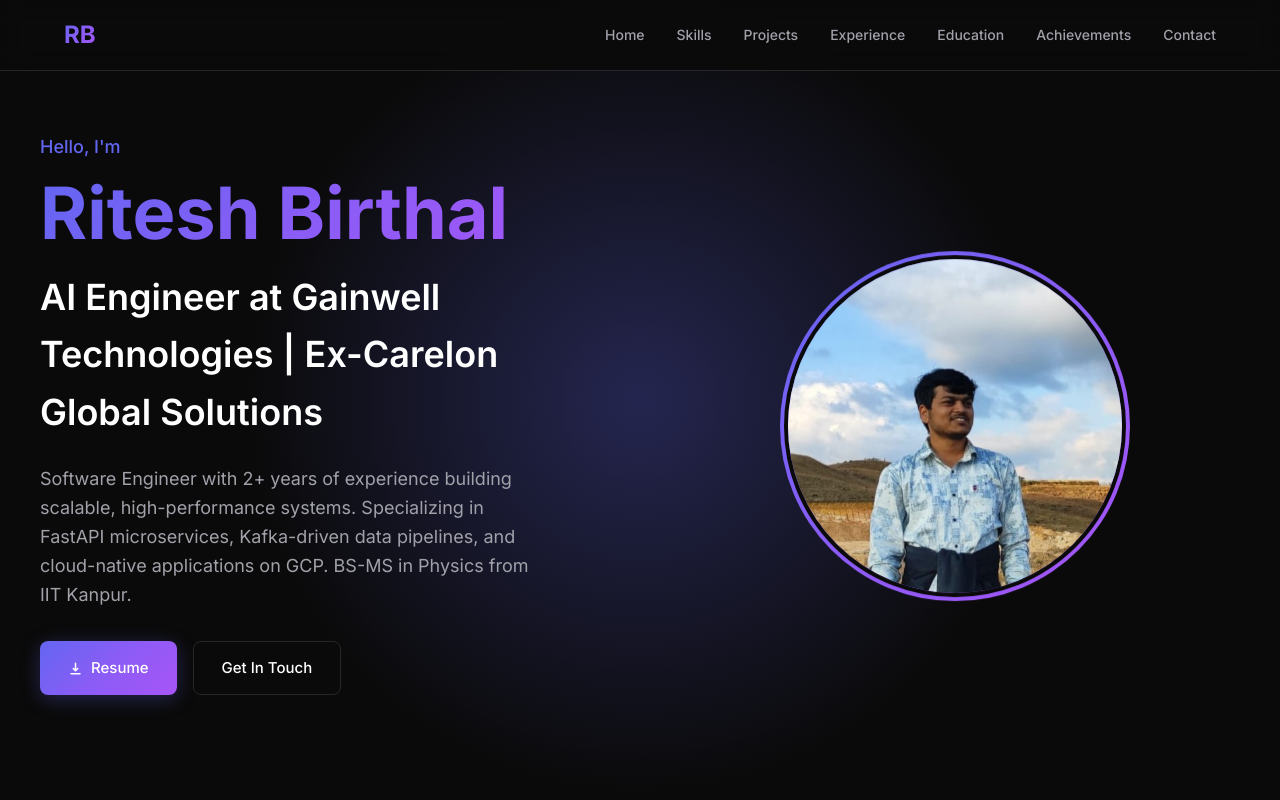
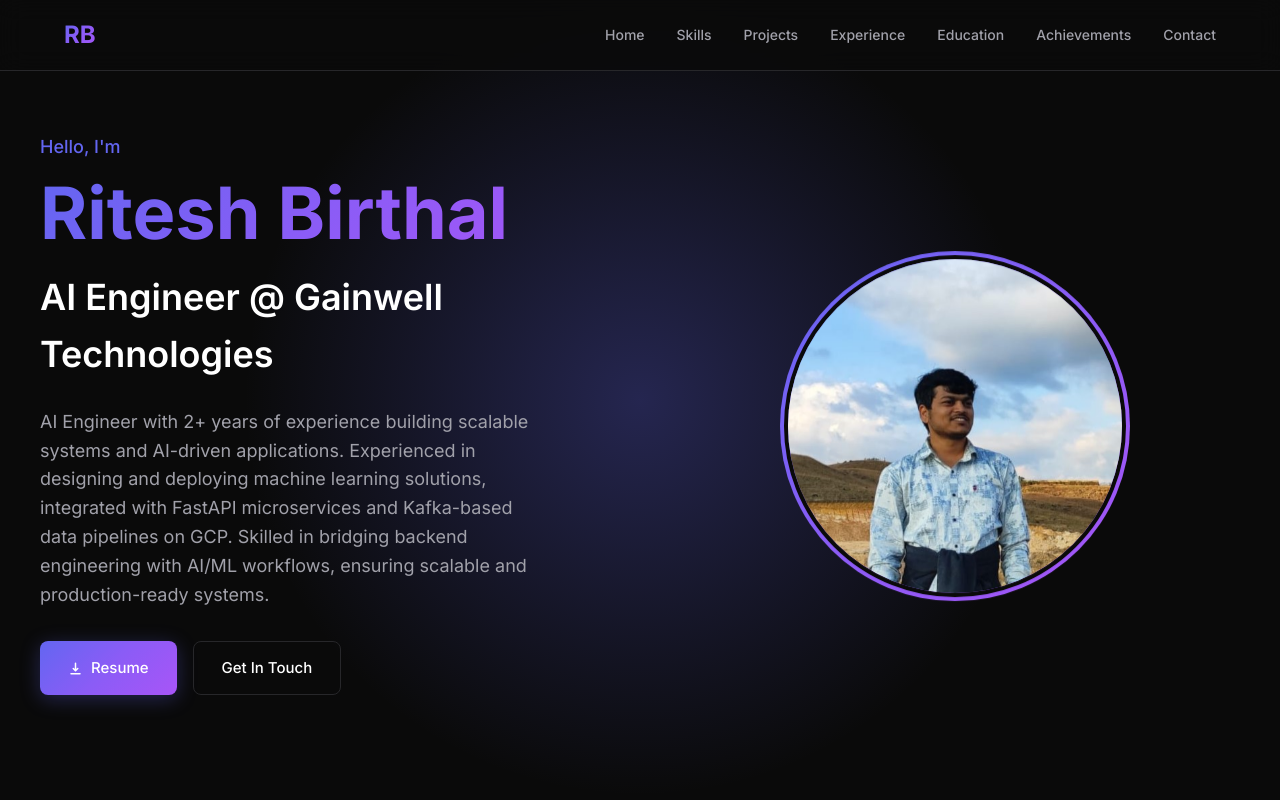
Before and after one commit to riteshbirthal/portfolio, a React (Vite) app: page / in a window 1280 px wide. Shown: the top 800 px of the page. Built offline with nearby package versions, Linux system fonts and the light colour scheme.

Commit message:
Updated Intro

```diff
--- a/src/components/Hero.jsx
+++ b/src/components/Hero.jsx
@@ -7,11 +7,9 @@
         <div className="hero-text">
           <p className="hero-greeting">Hello, I'm</p>
           <h1 className="hero-name">Ritesh Birthal</h1>
-          <h2 className="hero-title">AI Engineer at Gainwell Technologies | Ex-Carelon Global Solutions</h2>
+          <h2 className="hero-title">AI Engineer @ Gainwell Technologies</h2>
           <p className="hero-description">
-            Software Engineer with 2+ years of experience building scalable, high-performance
-            systems. Specializing in FastAPI microservices, Kafka-driven data pipelines,
-            and cloud-native applications on GCP. BS-MS in Physics from IIT Kanpur.
+            AI Engineer with 2+ years of experience building scalable systems and AI-driven applications. Experienced in designing and deploying machine learning solutions, integrated with FastAPI microservices and Kafka-based data pipelines on GCP. Skilled in bridging backend engineering with AI/ML workflows, ensuring scalable and production-ready systems.
           </p>
 
           <div className="hero-buttons">
```
